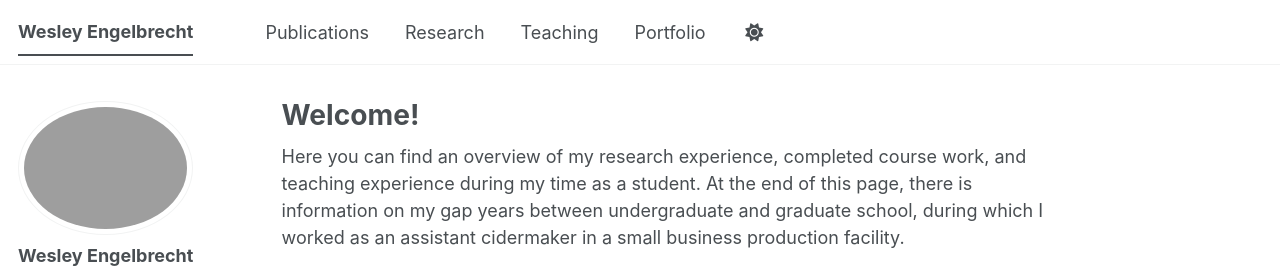
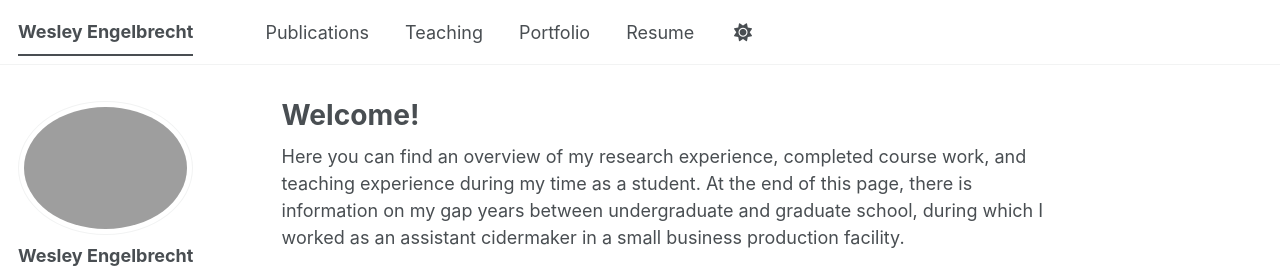
Before and after one commit to wjengelbr/wjengelbr.github.io, a Jekyll site: the page built from _pages/about.md, in a window 1280 px wide. Shown: the top 268 px of the page. Built offline with Jekyll 4.4.1, drawn with Linux system fonts in a browser that asks for light colours; a style sheet for code colours, icons or effects is not loaded.

Commit message:
Update navigation.yml to modify sections
Comment out 'Research' section and add 'Resume' entry.

```diff
--- a/_data/navigation.yml
+++ b/_data/navigation.yml
@@ -13,14 +13,17 @@ main:
 
   #- title: "Talks"
   #  url: /talks/
-  - title: "Research"
-    url: /research/
+  # - title: "Research"
+  #  url: /research/
 
   - title: "Teaching"
     url: /teaching/
 
   - title: "Portfolio"
     url: /portfolio/
+
+  - title: "Resume"
+    url: /resume/
 
   #- title: "Blog Posts"
   #  url: /year-archive/
```
